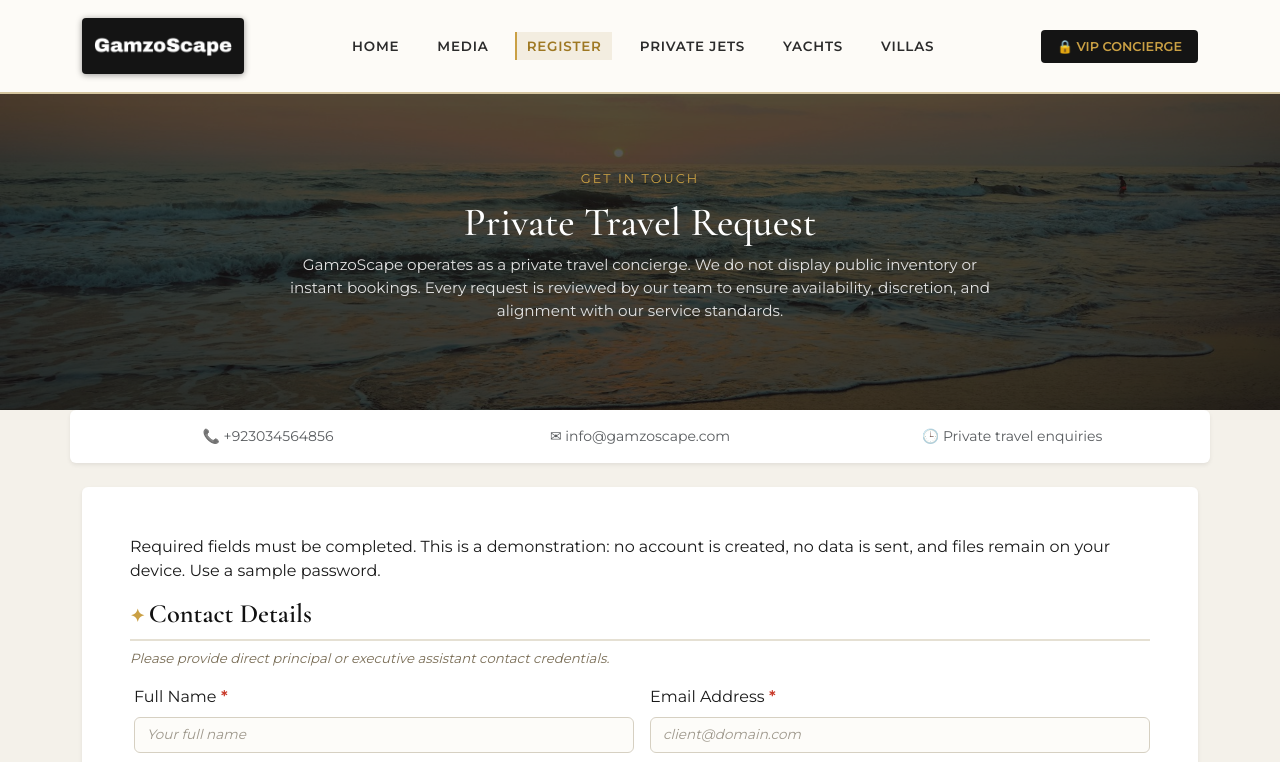
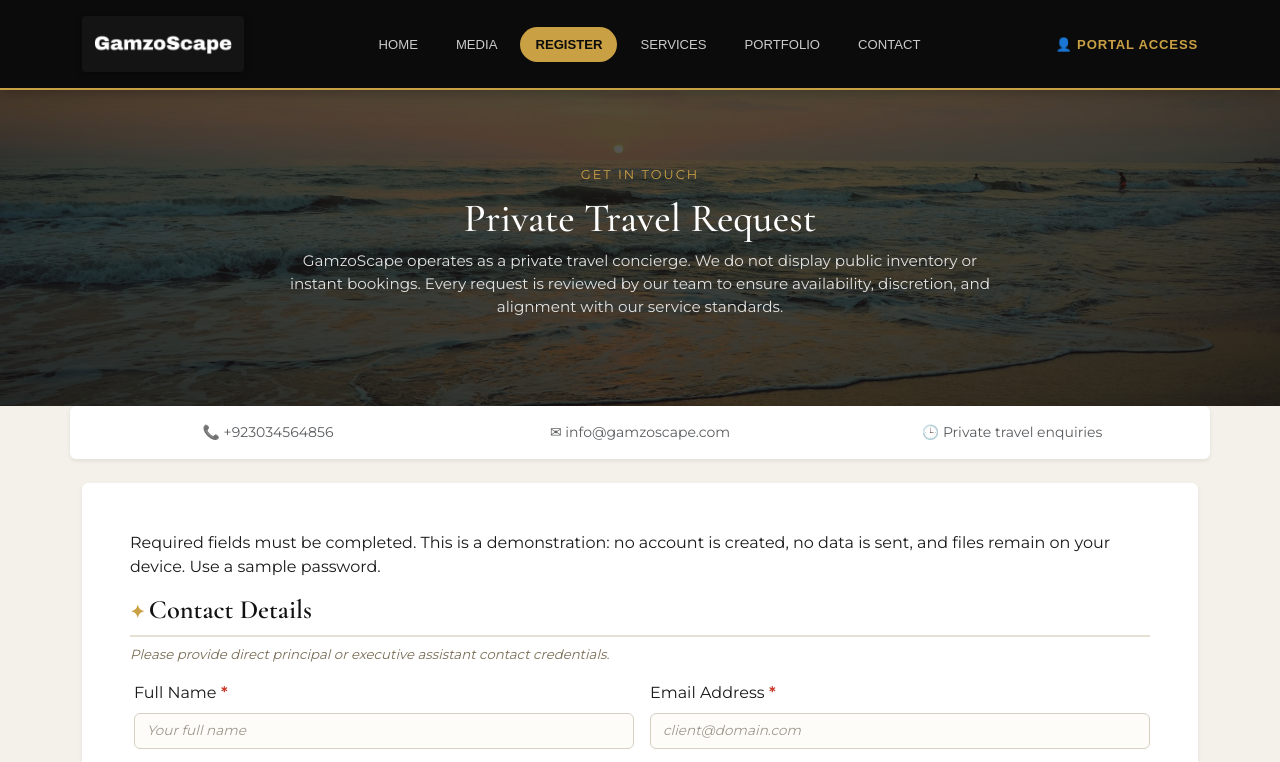
Before and after one commit to l1f24bscs/web-project-l1f24bscs0270, a plain HTML site: page register.html in a window 1280 px wide. Shown: the top 762 px of the page. Drawn offline with nearby package versions, Linux system fonts and the light colour scheme.

Commit message:
Updating the home, media, register html and add the updated menu items of services portfolio and contact.

```diff
--- a/register.html
+++ b/register.html
@@ -4,36 +4,38 @@
   <meta charset="UTF-8">
   <meta name="viewport" content="width=device-width, initial-scale=1.0">
   <title>Private Travel Request | GamzoScape</title>
+
   <link href="css/bootstrap.min.css" rel="stylesheet">
   <link rel="preconnect" href="https://fonts.googleapis.com">
   <link rel="preconnect" href="https://fonts.gstatic.com" crossorigin>
   <link href="https://fonts.googleapis.com/css2?family=Cormorant+Garamond:wght@500;600;700&family=Montserrat:wght@300;400;500;600&display=swap" rel="stylesheet">
   <link rel="stylesheet" href="css/register.css">
+    <link rel="stylesheet" href="css/header.css">
 </head>
 <body id="register-page">
-        <!-- Navigation Bar (Style 3: Warm Ivory Luxury Header with Dark Serif Branding) -->
-        <header class="gamzo-header header-ivory">
-            <div class="container d-flex flex-wrap justify-content-between align-items-center">
-                <div class="logo-area">
-                    <a href="index.html">
-                        <img src="assets/images/logo.png" alt="GamzoScape Logo" class="brand-logo-img">
+
+  <!-- Shared Media-style header for secondary pages. -->
+  <header class="gamzo-header header-dark">
+        <div class="container d-flex flex-wrap flex-column flex-md-row justify-content-center justify-content-xl-between align-items-center gap-3">
+            <a href="index.html" aria-label="GamzoScape home">
+                <img src="assets/images/logo.png" alt="GamzoScape" class="brand-logo-img">
             </a>
-                </div>
             <nav class="main-nav" aria-label="Main navigation">
-                    <ul class="d-flex flex-wrap list-unstyled mb-0 gap-3">
+                <ul class="d-flex flex-wrap justify-content-center list-unstyled m-0 p-0 gap-2">
                     <li><a href="index.html">Home</a></li>
                     <li><a href="media.html">Media</a></li>
-                        <li><a href="register.html" class="active">Register</a></li>
-                        <li><a href="index.html#private-jets">Private Jets</a></li>
-                        <li><a href="index.html#yachts">Yachts</a></li>
-                        <li><a href="index.html#villas">Villas</a></li>
+                    <li><a href="register.html" class="active" aria-current="page">Register</a></li>
+                    <li><a href="services.html">Services</a></li>
+                    <li><a href="portfolio.html">Portfolio</a></li>
+                    <li><a href="contact.html">Contact</a></li>
                 </ul>
             </nav>
-                <div class="header-actions">
-                    <a href="register.html" class="login-btn">&#128274; VIP CONCIERGE</a>
+            <div class="header-actions d-none d-xl-block">
+                <a href="register.html" class="login-btn">&#128100; PORTAL ACCESS</a>
             </div>
         </div>
     </header>
+
   <section class="request-hero text-center text-white py-5">
     <div class="container py-4">
       <span class="gold-subtitle text-uppercase">Get in Touch</span>
@@ -43,6 +45,7 @@
       </p>
     </div>
   </section>
+
   <div class="container quick-contact-bar bg-white shadow-sm rounded p-3 mb-4">
     <div class="row text-center text-muted small g-2">
       <div class="col-md-4">&#128222; +923034564856</div>
@@ -50,11 +53,12 @@
       <div class="col-md-4">&#128338; Private travel enquiries</div>
     </div>
   </div>
+
   <main class="container mb-5">
     <div class="form-card bg-white p-4 p-md-5 rounded shadow-sm">
       <!-- Form covers all 14 required input types and 9 required attributes -->
-                <form id="request-form" class="concierge-form">
-                    <p class="section-helper-note">Required fields must be completed. This is a demonstration: no account is created, no data is sent, and files remain on your device. Use a sample password.</p>
+      <form id="request-form" class="concierge-form"><p class="section-helper-note">Required fields must be completed. This is a demonstration: no account is created, no data is sent, and files remain on your device. Use a sample password.</p>
+
         <h4 class="form-section-title">Contact Details</h4>
         <p class="section-helper-note">Please provide direct principal or executive assistant contact credentials.</p>
         <div class="row g-3 mb-4">
@@ -76,7 +80,7 @@
           <!-- 3. password + required + minlength + maxlength -->
           <div class="col-md-4">
             <label for="portalPass" class="form-label">Client Portal PIN</label>
-                            <input type="password" class="form-control" id="portalPass" placeholder="6 to 12 characters" required minlength="6" maxlength="12">
+            <input type="password" class="form-control" id="portalPass"  placeholder="6 to 12 characters" required minlength="6" maxlength="12">
           </div>
           <!-- readonly attribute -->
           <div class="col-md-2">
@@ -89,6 +93,7 @@
             <input type="text" class="form-control" id="clearanceTier" name="clearanceTier" value="Not assigned" disabled>
           </div>
         </div>
+
         <h4 class="form-section-title">Your Request</h4>
         <p class="section-helper-note">Select your primary asset preference and charter structure.</p>
         <div class="row g-3 mb-4">
@@ -125,6 +130,7 @@
             </div>
           </div>
         </div>
+
         <h4 class="form-section-title">Journey Details</h4>
         <p class="section-helper-note">Specify your target dates, party size, and bespoke cabin setup.</p>
         <div class="row g-3 mb-4">
@@ -189,16 +195,25 @@
             </div>
           </div>
         </div>
+
         <button type="submit" class="btn btn-gold px-4 py-2">&#9993; Submit Private Request</button>
-                </form>
-                <div id="form-result" class="alert alert-success mt-4" role="status" tabindex="-1" hidden>Your demo request passed browser validation. No details were sent or stored. For an enquiry, email info@gamzoscape.com.</div>
+      </form><div id="form-result" class="alert alert-success mt-4" role="status" tabindex="-1" hidden>Your demo request passed browser validation. No details were sent or stored. For an enquiry, email info@gamzoscape.com.</div>
     </div>
   </main>
+
+  <section class="emergency-banner py-4 text-white text-center">
+    <div class="container">
+      <h5 class="text-uppercase mb-2 text-warning">Speak with GamzoScape</h5>
+      <p class="mb-2 small">For travel enquiries, contact:</p>
+      <a href="tel:+923034564856" class="text-white text-decoration-none fw-bold fs-5">+923034564856</a>
+    </div>
+  </section>
+
   <footer class="simple-site-footer text-center">
     <div class="container">
       <p class="copyright-text">&copy; 2026 GamzoScape — Private travel office. Academic website demonstration.</p>
     </div>
   </footer>
-        <script src="js/register.js"></script>
-    </body>
+
+<script src="js/register.js"></script></body>
 </html>
```
Also changed, not shown: index.html (+24 -9 lines), media.html (+12 -14 lines). Lines whose indentation alone changed are shown as unchanged.
